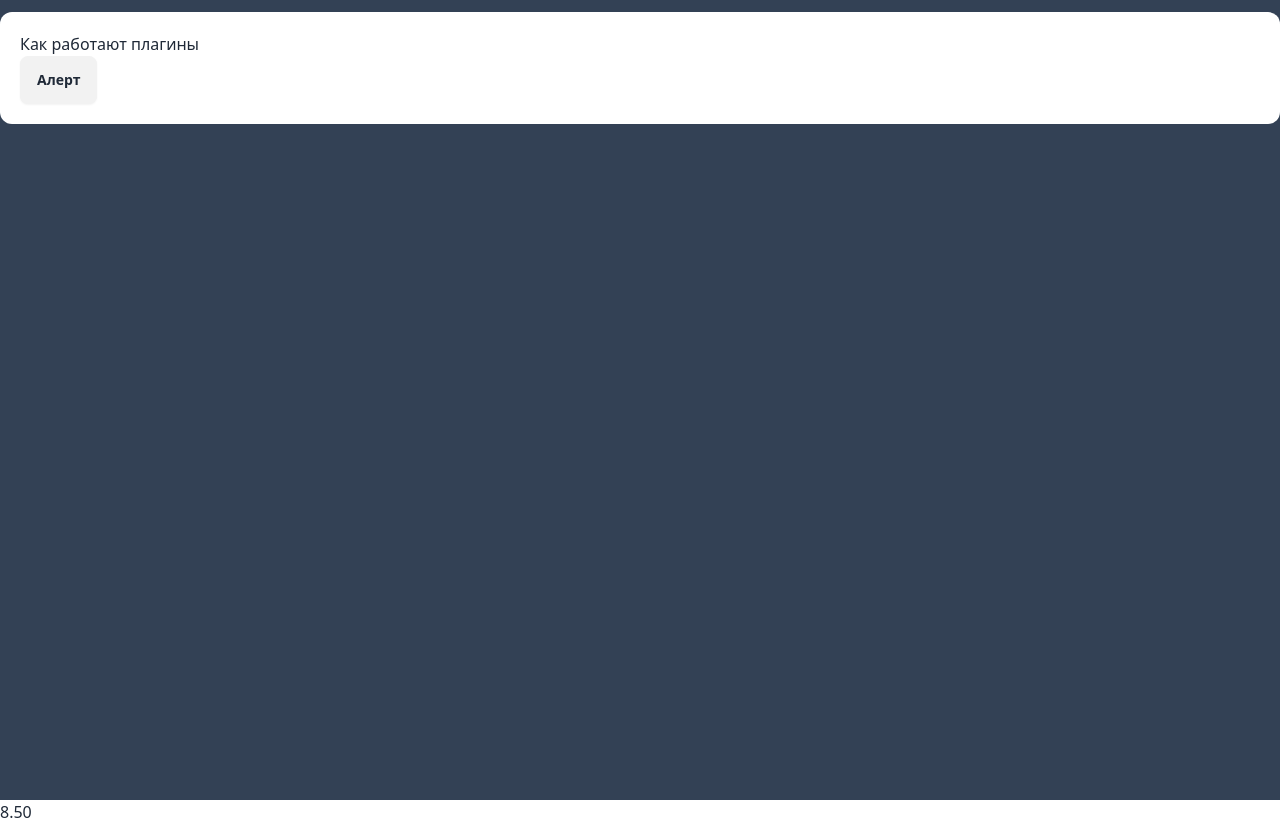
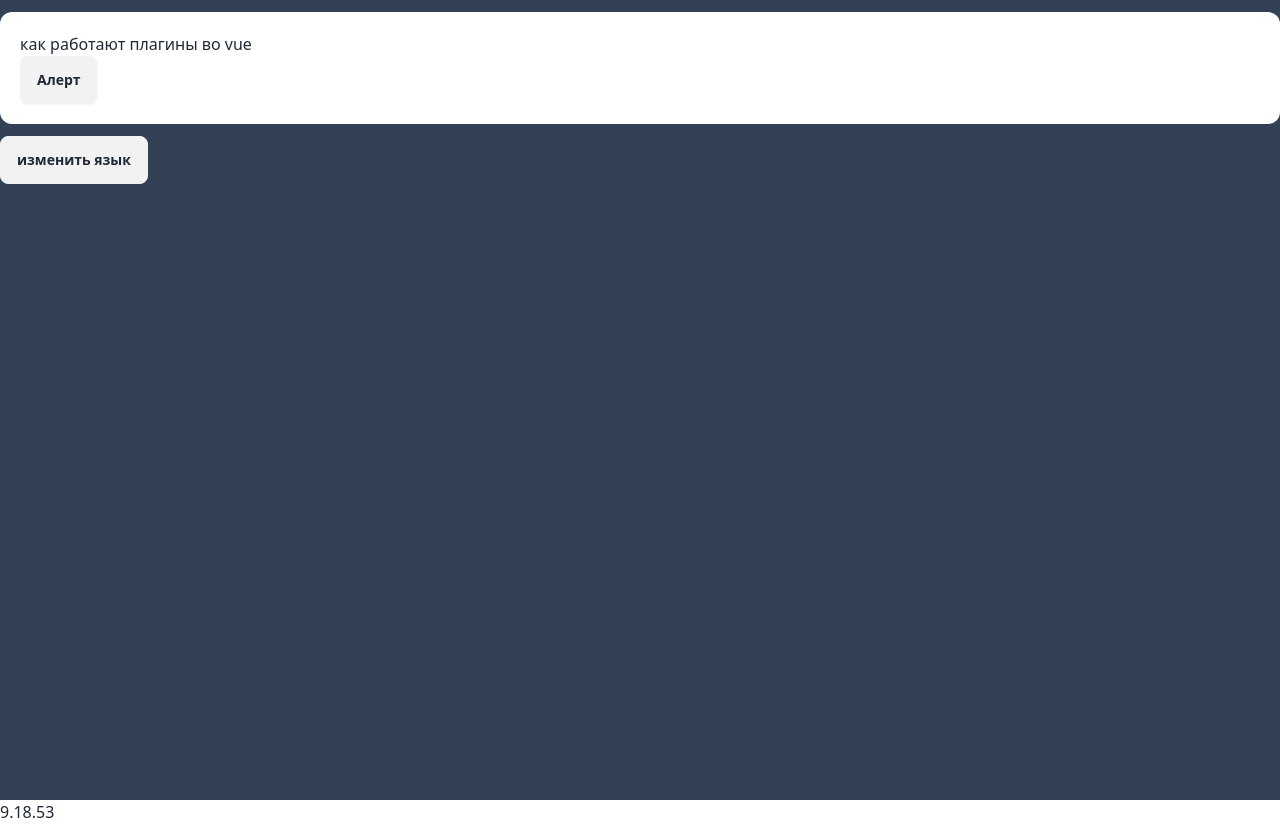
Before and after one commit to EvgenyChernov/vue-yt, a Vue app: page / in a window 1280 px wide. Built offline with nearby package versions, Linux system fonts and the light colour scheme.

Commit message:
плагин по изменению языка но используется $forceUpdate

```diff
--- a/public/index.html
+++ b/public/index.html
@@ -11,4 +11,4 @@
 <div id="app" class="bg-slate-700 min-h-screen"></div>
 </body>
 </html>
-8.50
+9.18.53
--- a/src/App.vue
+++ b/src/App.vue
@@ -1,17 +1,25 @@
 <template>
   <div class="container mx-auto space-y-3 pt-3">
     <div class="bg-white rounded-xl p-5">
-      <h2>Как работают плагины</h2>
+      <h2>{{ $i18n('app.title')}}</h2>
       <button @click="$alert('Наш алерт2')" class="btn">Алерт</button>
     </div>
+    <button @click="changeLang" class="btn">{{$i18n('app.changeBtn')}}</button>
   </div>
 </template>
 
 <script>
 
 export default {
+  inject: ['changeI18N'],
   mounted () {
     this.$alert('Наш алерт')
+  },
+  methods: {
+    changeLang () {
+      this.changeI18N('en')
+      this.$forceUpdate()
+    }
   }
 }
 </script>
--- a/src/main.js
+++ b/src/main.js
@@ -4,5 +4,20 @@ import './assets/tailwind.css'
 import translatePlugin from '@/translatePlugin'
 
 const app = createApp(App)
-app.use(translatePlugin)
+
+const ru = {
+  app: {
+    title: 'как работают плагины во vue',
+    changeBtn: 'изменить язык'
+  }
+}
+
+const en = {
+  app: {
+    title: 'How plugins work in vue',
+    changeBtn: 'change language'
+  }
+}
+
+app.use(translatePlugin, { ru, en })
 app.mount('#app')
--- a/src/translatePlugin.js
+++ b/src/translatePlugin.js
@@ -1,7 +1,19 @@
 export default {
   install (app, options) {
+    let current = 'ru'
+    const changeLanguage = name => {
+      current = name
+    }
+
     app.config.globalProperties.$alert = text => {
       window.alert(text)
     }
+    app.config.globalProperties.$i18n = key => {
+      return key.split('.').reduce((words, k) => {
+        return words[k] || '=== UNKNOWN ==='
+      }, options[current])
+    }
+
+    app.provide('changeI18N', changeLanguage)
   }
 }
```
